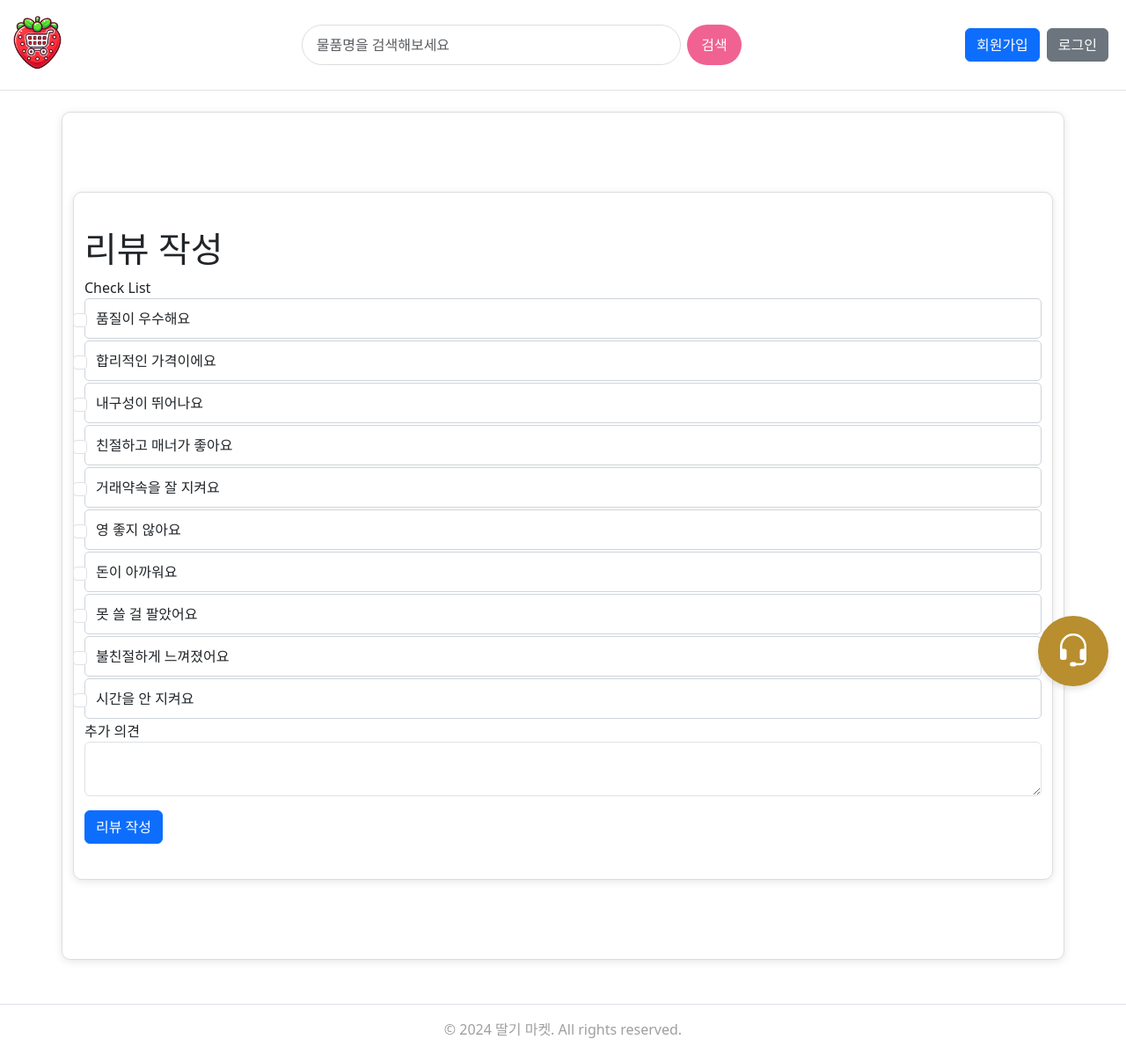
After one commit to Limsunoh/Project_SANA_I, a Django app: template reviews/templates/review_create.html in a window 1280 px wide. The commit adds this page. Shown: the whole page at 88% size. Run offline with Django 4.2, Linux system fonts and the light colour scheme; the template is opened without the code that fills it, so the values that code supplies are empty.

Commit message:
feat: 채팅방 여러가지
제품 거래 상태 업데이트, 리뷰작성 기능
채팅 이미지 전송기능, 채팅방이름 표기,엔터키 전송기능

```diff
--- a/products/models.py
+++ b/products/models.py
@@ -62,7 +62,7 @@ class ChatMessage(models.Model):
     room = models.ForeignKey(ChatRoom, on_delete=models.CASCADE, related_name='messages')
     sender = models.ForeignKey(User, on_delete=models.CASCADE, related_name='sent_messages')
     image = models.ImageField(upload_to="images/", blank=True, null=True)
-    content = models.TextField()
+    content = models.TextField(blank=True, null=True)
     created_at = models.DateTimeField(auto_now_add=True)
     is_read = models.BooleanField(default=False)  # 메시지를 읽었는지 여부
 
--- /dev/null
+++ b/reviews/templates/review_create.html
@@ -0,0 +1,85 @@
+{% extends 'base.html' %}
+{% load static %}
+
+{% block extra_css %}
+<link rel="stylesheet" href="{% static 'css/review_create.css' %}">
+{% endblock %}
+
+{% block content %}
+<div class="container">
+    <h1>리뷰 작성</h1>
+    <form id="review-form">
+    <label>Check List</label>
+    <div class="form-check">
+        <input class="form-check-input" type="checkbox" value="quality" id="check-quality">
+        <label class="form-check-label" for="check-quality">
+            품질이 우수해요
+        </label>
+    </div>
+    <div class="form-check">
+        <input class="form-check-input" type="checkbox" value="good_value" id="check-good-value">
+        <label class="form-check-label" for="check-good-value">
+            합리적인 가격이에요
+        </label>
+    </div>
+    <div class="form-check">
+        <input class="form-check-input" type="checkbox" value="durability" id="check-durability">
+        <label class="form-check-label" for="check-durability">
+            내구성이 뛰어나요
+        </label>
+    </div>
+    <div class="form-check">
+        <input class="form-check-input" type="checkbox" value="customer_service" id="check-customer-service">
+        <label class="form-check-label" for="check-customer-service">
+            친절하고 매너가 좋아요
+        </label>
+    </div>
+    <div class="form-check">
+        <input class="form-check-input" type="checkbox" value="good_delivery" id="check-good-delivery">
+        <label class="form-check-label" for="check-good-delivery">
+            거래약속을 잘 지켜요
+        </label>
+    </div>
+    <div class="form-check">
+        <input class="form-check-input" type="checkbox" value="bad_quality" id="check-bad-quality">
+        <label class="form-check-label" for="check-bad-quality">
+            영 좋지 않아요
+        </label>
+    </div>
+    <div class="form-check">
+        <input class="form-check-input" type="checkbox" value="bad_value" id="check-bad-value">
+        <label class="form-check-label" for="check-bad-value">
+            돈이 아까워요
+        </label>
+    </div>
+    <div class="form-check">
+        <input class="form-check-input" type="checkbox" value="broken" id="check-broken">
+        <label class="form-check-label" for="check-broken">
+            못 쓸 걸 팔았어요
+        </label>
+    </div>
+    <div class="form-check">
+        <input class="form-check-input" type="checkbox" value="bad_service" id="check-bad-service">
+        <label class="form-check-label" for="check-bad-service">
+            불친절하게 느껴졌어요
+        </label>
+    </div>
+    <div class="form-check">
+        <input class="form-check-input" type="checkbox" value="bad_delivery" id="check-bad-delivery">
+        <label class="form-check-label" for="check-bad-delivery">
+            시간을 안 지켜요
+        </label>
+    </div>
+
+    <label for="comments">추가 의견</label>
+    <textarea id="comments" name="comments" class="form-control"></textarea>
+
+    <button type="submit" class="btn btn-primary mt-3">리뷰 작성</button>
+</form>
+</div>
+{% endblock %}
+
+{% block scripts %}
+<script src="https://code.jquery.com/jquery-3.6.0.min.js"></script> <!-- jQuery 추가 -->
+<script src="{% static 'js/review_create.js' %}"></script>
+{% endblock %}
--- a/reviews/urls.py
+++ b/reviews/urls.py
@@ -4,10 +4,11 @@ from . import views
 urlpatterns = [
     # 유저가 작성한 리뷰 목록 조회 (유저 프로필 페이지)
     path('user/<int:user_id>/', views.ReviewListCreateView.as_view(), name='user-review-list'),
-
     # 제품 상세 페이지에서 리뷰 작성
     path('products/<int:product_id>/', views.ReviewListCreateView.as_view(), name='product-review-create'),
-
     # 리뷰 상세 조회 및 삭제
     path('<int:pk>/', views.ReviewDetailView.as_view(), name='review-detail'),
+
+    # 프론트(화면구성) 주소
+    path('products/<int:product_id>/create/', views.ReviewCreateView.as_view(), name='review-create'),
 ]
--- /dev/null
+++ b/static/css/review_create.css
@@ -0,0 +1,107 @@
+/* review_create.css */
+
+/* 기본 폼 레이아웃 설정 */
+.review-form-container {
+    max-width: 800px;
+    margin: 50px auto;
+    padding: 20px;
+    background-color: #f8f9fa;
+    border-radius: 10px;
+    box-shadow: 0 4px 8px rgba(0, 0, 0, 0.1);
+}
+
+.review-form-title {
+    text-align: center;
+    font-size: 1.5rem;
+    font-weight: bold;
+    margin-bottom: 20px;
+    color: #343a40;
+}
+
+.form-group {
+    margin-bottom: 20px;
+}
+
+.form-group label {
+    font-weight: bold;
+    color: #495057;
+}
+
+/* 체크박스 스타일 */
+.checklist-group {
+    display: flex;
+    flex-wrap: wrap;
+    gap: 10px;
+}
+
+.form-check {
+    display: flex;
+    align-items: center;
+    padding: 10px;
+    background-color: #fff;
+    border: 1px solid #ced4da;
+    border-radius: 5px;
+    cursor: pointer;
+    transition: background-color 0.3s ease;
+}
+
+.form-check:hover {
+    background-color: #e9ecef;
+}
+
+.form-check input {
+    margin-right: 10px;
+}
+
+.form-check label {
+    margin-bottom: 0;
+    color: #212529;
+}
+
+/* 추가 코멘트 텍스트 박스 */
+#additional-comments {
+    width: 100%;
+    height: 150px;
+    padding: 10px;
+    border: 1px solid #ced4da;
+    border-radius: 5px;
+    resize: none;
+    font-size: 1rem;
+    color: #495057;
+    background-color: #fff;
+}
+
+#additional-comments:focus {
+    border-color: #80bdff;
+    outline: none;
+}
+
+/* 제출 버튼 */
+.review-submit-btn {
+    width: 100%;
+    padding: 15px;
+    background-color: #007bff;
+    color: white;
+    border: none;
+    border-radius: 5px;
+    font-size: 1.2rem;
+    cursor: pointer;
+    transition: background-color 0.3s ease;
+}
+
+.review-submit-btn:hover {
+    background-color: #0056b3;
+}
+
+.review-submit-btn:disabled {
+    background-color: #6c757d;
+    cursor: not-allowed;
+}
+
+.alert {
+    margin-top: 20px;
+    padding: 10px;
+    background-color: #ffdddd;
+    border-left: 6px solid #f44336;
+    color: #d8000c;
+}
--- /dev/null
+++ b/static/js/review_create.js
@@ -0,0 +1,53 @@
+document.addEventListener('DOMContentLoaded', function () {
+    const reviewForm = document.getElementById('review-form');
+    const checklist = document.querySelectorAll('.form-check-input');  // 체크박스들 선택
+    const additionalComments = document.getElementById('additional-comments');
+
+    reviewForm.addEventListener('submit', function (event) {
+        event.preventDefault();
+
+        // 체크된 체크박스 항목들을 배열로 수집
+        const selectedChecklist = Array.from(checklist)
+            .filter(checkbox => checkbox.checked)  // 체크된 것만 필터링
+            .map(checkbox => checkbox.value);      // 체크된 것들의 값을 배열로 변환
+
+        const comments = additionalComments.value.trim();
+
+        // 리뷰 데이터 객체 생성
+        const reviewData = {
+            checklist: selectedChecklist,
+            additional_comments: comments
+        };
+
+        // URL에서 productId 추출 (예: /reviews/products/94/에서 94 추출)
+        const productId = window.location.pathname.split('/').filter(part => part).pop();
+
+        // 리뷰 작성 API 경로
+        const reviewApiUrl = `http://127.0.0.1:8000/api/reviews/products/${productId}/`;
+        const token = localStorage.getItem('access_token');
+
+        // Fetch API로 POST 요청
+        fetch(reviewApiUrl, {
+            method: 'POST',
+            headers: {
+                'Content-Type': 'application/json',
+                'Authorization': `Bearer ${token}`
+            },
+            body: JSON.stringify(reviewData)
+        })
+        .then(response => {
+            if (!response.ok) {
+                throw new Error('리뷰 작성에 실패했습니다.');
+            }
+            return response.json();
+        })
+        .then(data => {
+            alert('리뷰가 성공적으로 작성되었습니다.');
+            window.location.reload();  // 리뷰 작성 후 페이지 새로고침
+        })
+        .catch(error => {
+            console.error(error);
+            alert('리뷰 작성 중 문제가 발생했습니다.');
+        });
+    });
+});
```
Also changed, not shown: products/templates/chat_room.html (+4 -5 lines), products/views.py (+17 -31 lines), reviews/views.py (+10 -11 lines), static/css/chat_room.css (+12 -4 lines), static/js/chat_room.js (+107 -30 lines), products/migrations/0003_alter_chatmessage_content.py (added).
